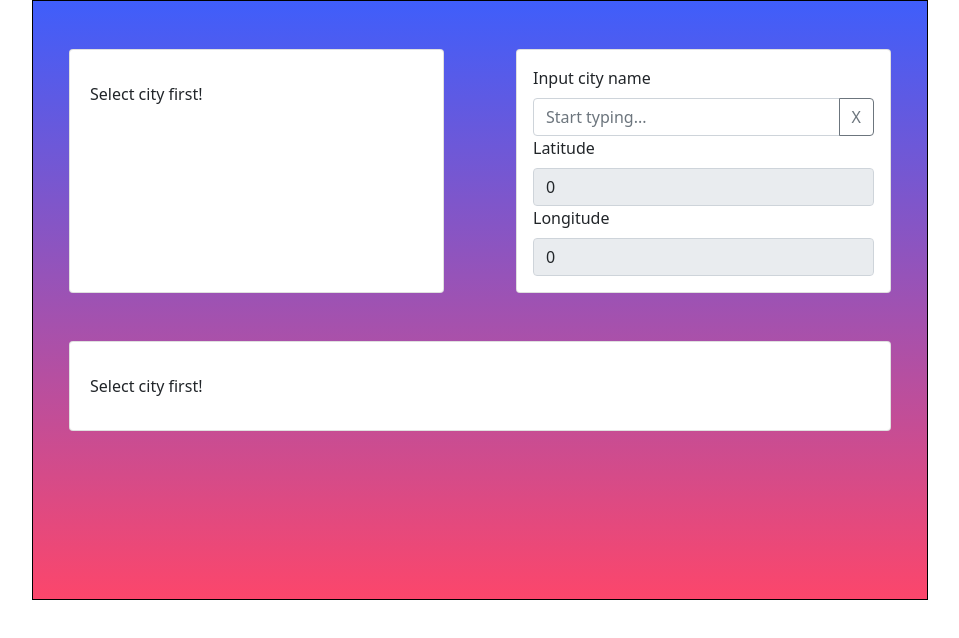
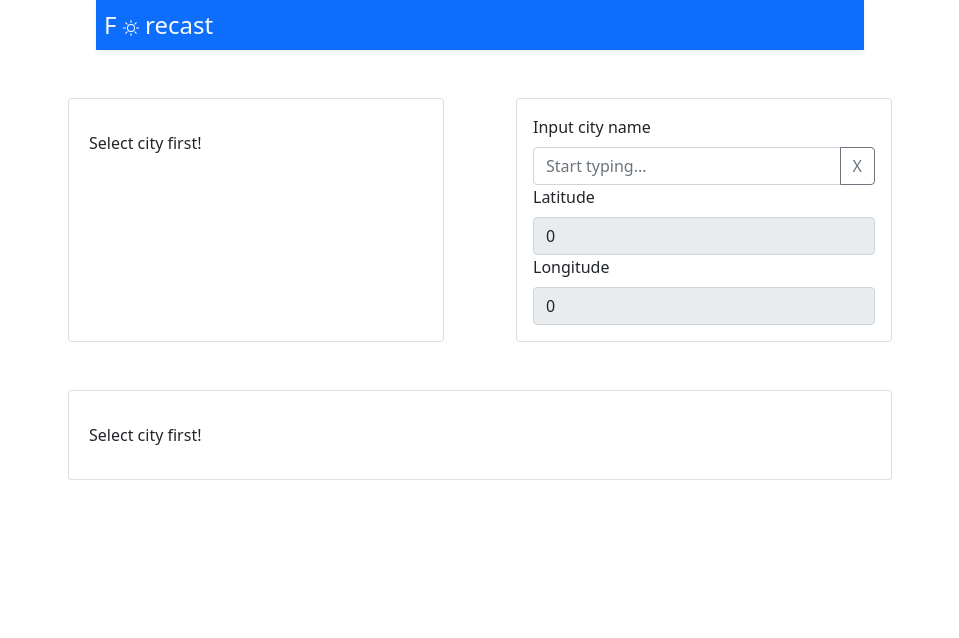
Before and after one commit to andrii-popovychenko/forecast-angular, an Angular app: page / in a window 1280 px wide. Shown: the top 638 px of the page, without its empty margins (160-1119 px from the left). Built offline with nearby package versions, Linux system fonts and the light colour scheme.

Commit message:
Add header component

```diff
--- /dev/null
+++ b/src/app/components/header/header.component.html
@@ -0,0 +1,9 @@
+<div class="header fs-4 bg-primary text-light shadow-sm ps-2 d-flex align-items-center">
+    <span class="align-middle">
+        F
+        <svg xmlns="http://www.w3.org/2000/svg" width="16" height="16" fill="white" class="bi bi-brightness-high" viewBox="0 0 16 16">
+            <path d="M8 11a3 3 0 1 1 0-6 3 3 0 0 1 0 6zm0 1a4 4 0 1 0 0-8 4 4 0 0 0 0 8zM8 0a.5.5 0 0 1 .5.5v2a.5.5 0 0 1-1 0v-2A.5.5 0 0 1 8 0zm0 13a.5.5 0 0 1 .5.5v2a.5.5 0 0 1-1 0v-2A.5.5 0 0 1 8 13zm8-5a.5.5 0 0 1-.5.5h-2a.5.5 0 0 1 0-1h2a.5.5 0 0 1 .5.5zM3 8a.5.5 0 0 1-.5.5h-2a.5.5 0 0 1 0-1h2A.5.5 0 0 1 3 8zm10.657-5.657a.5.5 0 0 1 0 .707l-1.414 1.415a.5.5 0 1 1-.707-.708l1.414-1.414a.5.5 0 0 1 .707 0zm-9.193 9.193a.5.5 0 0 1 0 .707L3.05 13.657a.5.5 0 0 1-.707-.707l1.414-1.414a.5.5 0 0 1 .707 0zm9.193 2.121a.5.5 0 0 1-.707 0l-1.414-1.414a.5.5 0 0 1 .707-.707l1.414 1.414a.5.5 0 0 1 0 .707zM4.464 4.465a.5.5 0 0 1-.707 0L2.343 3.05a.5.5 0 1 1 .707-.707l1.414 1.414a.5.5 0 0 1 0 .708z"/>
+        </svg>
+        recast
+    </span>
+</div>
--- /dev/null
+++ b/src/app/components/header/header.component.scss
@@ -0,0 +1,6 @@
+.header {
+    max-width: 100%;
+    width: 60vw;
+    height: 50px;
+    margin: auto;
+}
--- a/src/app/containers/mainPage/mainPage.component.html
+++ b/src/app/containers/mainPage/mainPage.component.html
@@ -1,3 +1,4 @@
+<header></header>
 <div class="container">
     <div class="row mt-5">
         <div class="col">
--- a/src/app/containers/mainPage/mainPage.component.scss
+++ b/src/app/containers/mainPage/mainPage.component.scss
@@ -1,8 +1,6 @@
 .container {
-    border: 1px black solid;
+    // border: 1px black solid;
     width: 70vw;
     height: 75vh;
     margin: auto;
-    background: rgb(63,94,251);
-    background: linear-gradient(180deg, rgba(63,94,251,1) 0%, rgba(252,70,107,1) 100%);
 }
--- a/src/app/containers/mainPage/mainPage.module.ts
+++ b/src/app/containers/mainPage/mainPage.module.ts
@@ -1,6 +1,7 @@
 import { NgModule } from '@angular/core';
 import { CurrentWeatherModule } from 'src/app/components/currentWeather/currentWeather.module';
 import { DailyWeatherModule } from 'src/app/components/dailyWeather/dailyWeather.module';
+import { HeaderModule } from 'src/app/components/header/header.component.module';
 import { LocationInputModule } from 'src/app/components/locationSelector/locationInput.module';
 import { WeatherProviderModule } from 'src/app/services/weatherProvider/weatherProvider.module';
 import { WeatherProviderService } from 'src/app/services/weatherProvider/weatherProvider.service';
@@ -9,6 +10,7 @@ import { MainPageComponent } from './mainPage.component';
 @NgModule({
     declarations: [MainPageComponent],
     imports: [
+        HeaderModule,
         LocationInputModule,
         CurrentWeatherModule,
         WeatherProviderModule,
```
Also changed, not shown: src/app/components/header/header.component.module.ts (added, +8 -0 lines), src/app/components/header/header.component.ts (added, +8 -0 lines).
